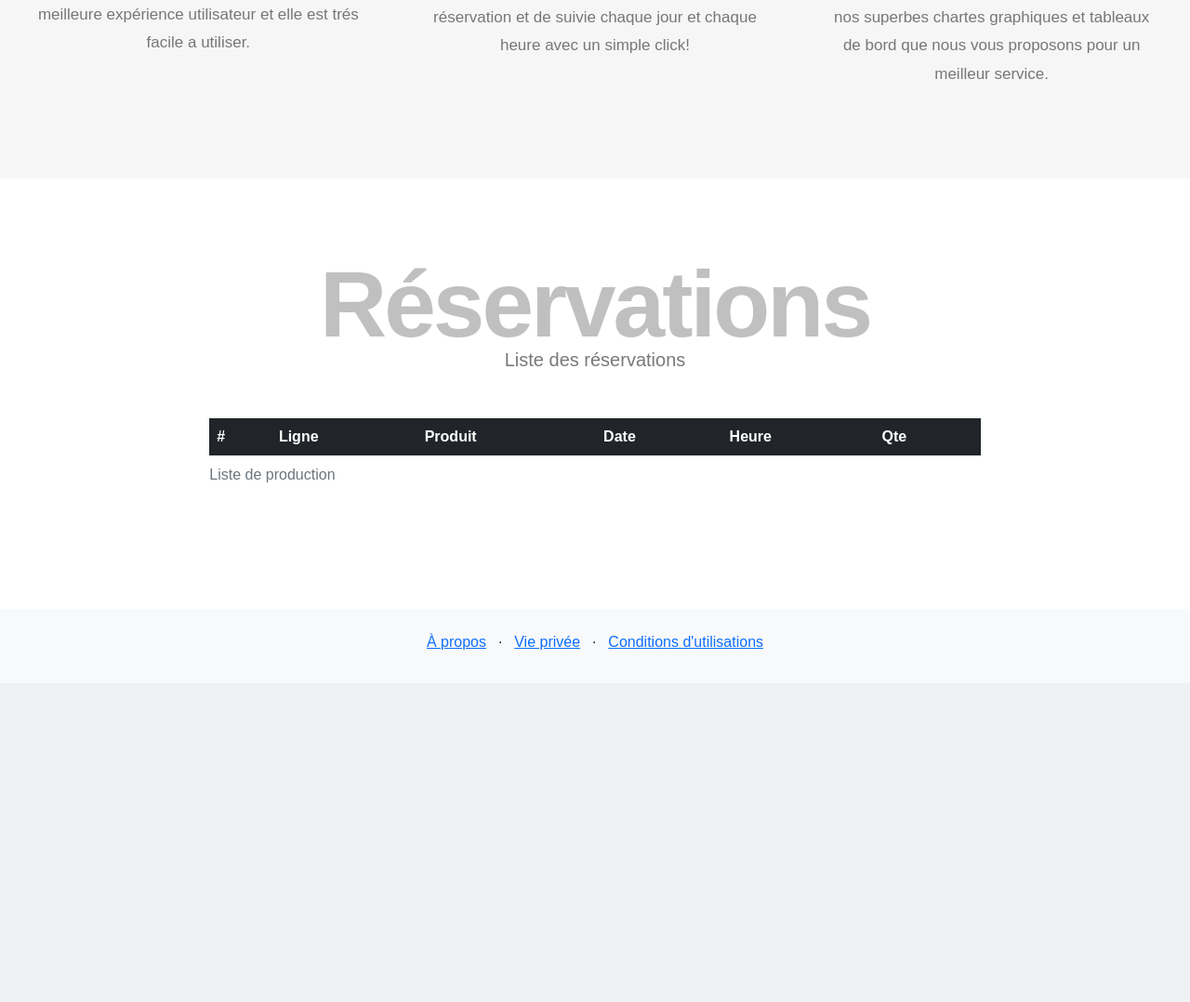
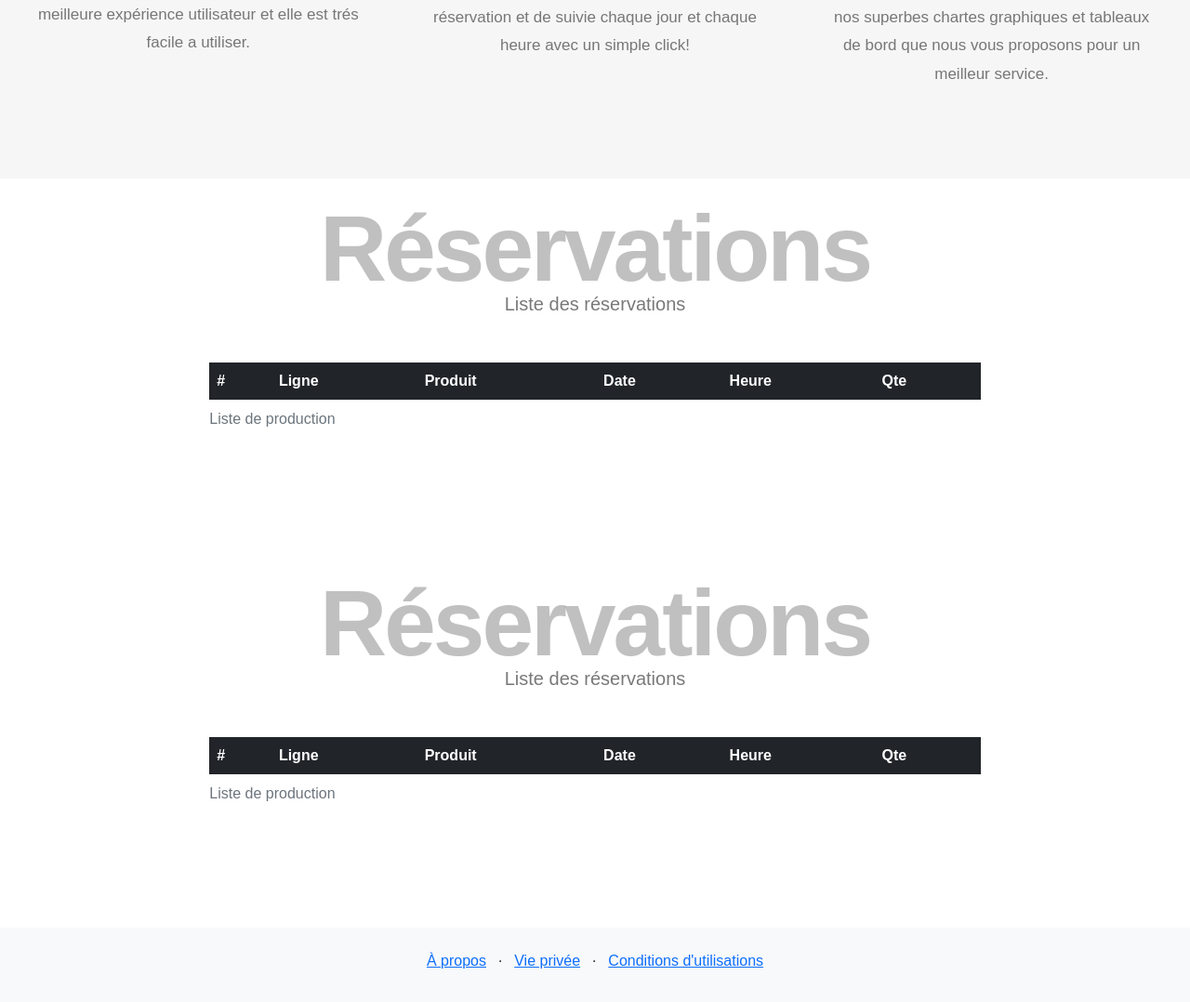
Before and after one commit to FaresEsprit20/ZiedApp, a PHP site: page / in a window 1280 px wide. Shown: the part 1138-2216 px from the top of the page at 93% size. Before the commit the page ends 1837 px from the top, so only its background shows below. Run offline with PHP 8.4, Linux system fonts and the light colour scheme; lists and menus that the app fills with data are empty; some libraries are stand-ins or nearby versions.

Commit message:
second commit

```diff
--- a/index.php
+++ b/index.php
@@ -110,6 +110,52 @@
   </section>
 
   <!-- End Features Section -->
+
+
+<!-- Start Reservation -->
+
+<section class="reservations" id="reservations">
+  <div class="container-fluid">
+    <div class="special-heading">Réservations</div>
+      <p>Liste des réservations</p>
+  <div class="row">
+  <div class="col col-sm col-lg-2">
+  </div>
+    <div class="col-12 col-sm-12 col-lg-8">
+
+
+      <div class="products-table mt-5 mb-5">
+        <div class="table-responsive">
+
+          <table class="table">
+            <caption>Liste de production</caption>
+            <thead class="table-dark">
+              <th scope="col">#</th>
+              <th scope="col">Ligne</th>
+              <th scope="col">Produit</th>
+              <th scope="col">Date</th>
+              <th scope="col">Heure</th>
+              <th scope="col">Qte</th>
+            </thead>
+            <tbody id="tbodydaily">
+
+            </tbody>
+          </table>
+
+        </div>
+
+    </div>
+  </div>
+  <div class="col col-sm col-lg-2">
+  </div>
+  </div>
+
+</section>
+
+<!-- End Reservation-->
+
+
+
 
 
 <!-- Start Products -->
```
Also changed, not shown: server/reservapp.sql (+13 -14 lines).
